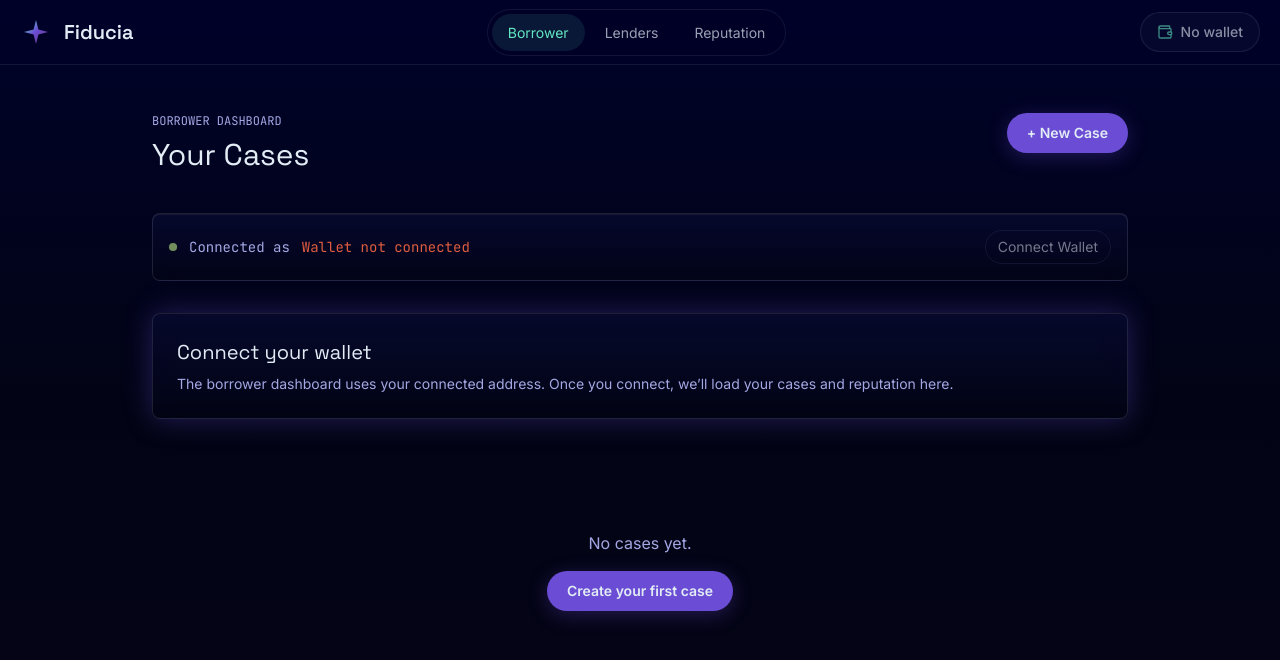
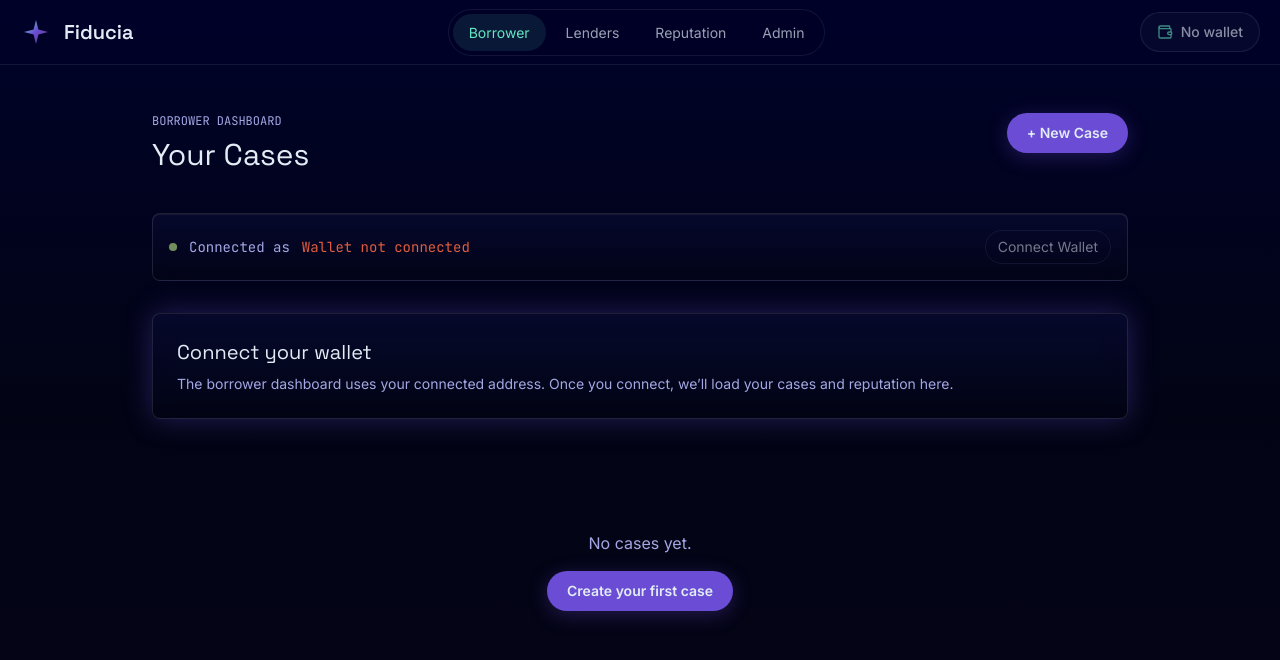
Before and after one commit to lolaaa00/FIDUCIA, a Next.js app: page /borrower in a window 1280 px wide. Shown: the top 660 px of the page. Built offline with nearby package versions, Linux system fonts and the light colour scheme.

Commit message:
Always show Admin in app nav

```diff
--- a/components/layout/TopNav.tsx
+++ b/components/layout/TopNav.tsx
@@ -17,14 +17,13 @@ const appLinks = [
   { href: '/borrower',   label: 'Borrower' },
   { href: '/lenders',    label: 'Lenders' },
   { href: '/reputation', label: 'Reputation' },
+  { href: '/admin',      label: 'Admin' },
 ];
 
 export default function TopNav() {
   const pathname = usePathname();
   const isHome = pathname === '/';
   const { address } = useWallet();
-  const adminAddress = process.env.NEXT_PUBLIC_ADMIN_ADDRESS;
-  const isAdmin = adminAddress && address && address.toLowerCase() === adminAddress.toLowerCase();
 
   return (
     <nav className="site-nav">
@@ -45,7 +44,7 @@ export default function TopNav() {
                   {link.label}
                 </a>
               ))
-            : [...appLinks, ...(isAdmin ? [{ href: '/admin', label: 'Admin' }] : [])].map((link) => {
+            : appLinks.map((link) => {
                 const active = pathname.startsWith(link.href);
                 return (
                   <Link
```
